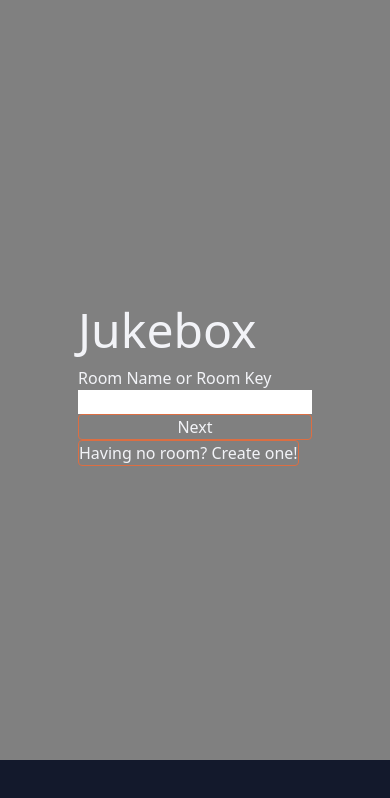
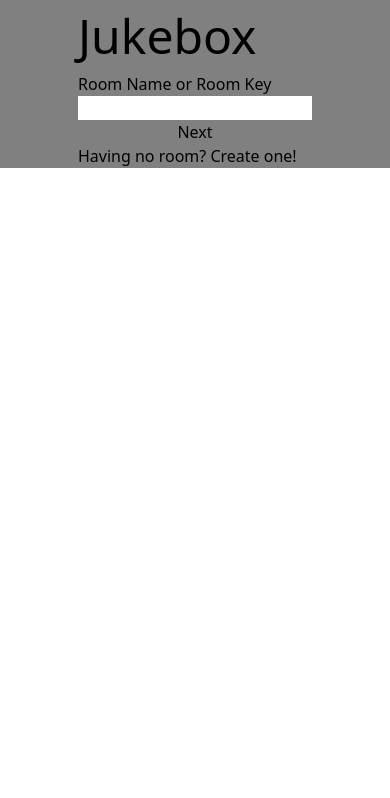
Before and after one commit to G100my/Space-Radio, a Vue app: page /doorscope/1 in a window 390 px wide. Shown: the top 798 px of the page. Built offline with nearby package versions, Linux system fonts and the light colour scheme; no server answers; the database is empty.

Commit message:
update tailwind.config,index.css,move global style to .room

```diff
--- a/src/App.vue
+++ b/src/App.vue
@@ -4,99 +4,10 @@
 <script>
 export default {}
 </script>
-<style lang="scss">
-:root {
-  --primary-dark: #13192c;
-  --secondary-dark: #0c0f1c;
-
-  --primary-light: #f2f3f7;
-  --secondary-light: #ffffff;
-
-  --primary-highlight: #dd6e42;
-  --secondary-highlight: #cf5626;
-
-  --primary-neutral: #4b90c2;
-  --secondary-neutral: #5aa4da;
-
-  --ignore: #c0c0c0;
-
-  --border-radius: 4px;
-  font-size: 16px;
-}
-
-div {
-  &::-webkit-scrollbar {
-    width: 3px;
-  }
-  &::-webkit-scrollbar-thumb {
-    background-color: transparent;
-    border-radius: 6px;
-  }
-}
-div:hover {
-  &::-webkit-scrollbar-thumb {
-    background-color: var(--secondary-neutral);
-  }
-}
-body {
-  margin: 0;
-  font-family: 'Roboto', sans-serif;
-  background-color: var(--primary-dark);
-}
+<style>
+html,
+body,
 main#app {
-  color: var(--primary-light);
-  min-height: 90vh;
-  display: flex;
-  @media (max-width: 768px) {
-    flex-direction: column;
-  }
-  @media (min-width: 768px) {
-    min-height: 100vh;
-  }
-}
-h1,
-h2 {
-  margin: 0;
-}
-h2 {
-  color: var(--primary-neutral);
-  margin-left: 5px;
-}
-p {
-  margin: 0;
-}
-a {
-  color: var(--primary-light);
-  text-decoration: none;
-  text-decoration-color: var(--primary-neutral);
-  &:visited {
-    color: var(--ignore);
-  }
-  &:hover {
-    color: var(--primary-neutral);
-  }
-}
-ul {
-  margin-block: 0;
-  padding-inline-start: 0;
-}
-li {
-  list-style: none;
-}
-button {
-  background-color: inherit;
-  border-radius: var(--border-radius);
-  border: 1px solid var(--primary-highlight);
-  color: var(--primary-light);
-  padding: 4px;
-  display: inline-block;
-  &:focus {
-    outline: none;
-  }
-  svg {
-    height: 16px;
-    width: 16px;
-    vertical-align: middle;
-  }
+  height: 100%;
 }
 </style>
--- a/src/index.css
+++ b/src/index.css
@@ -1,3 +1,12 @@
 @tailwind base;
 @tailwind components;
 @tailwind utilities;
+@layer base {
+  div::-webkit-scrollbar {
+    width: 3px;
+  }
+  div::-webkit-scrollbar-thumb {
+    background-color: transparent;
+    border-radius: 6px;
+  }
+}
--- a/src/views/Room.vue
+++ b/src/views/Room.vue
@@ -199,6 +199,62 @@ export default {
 </script>
 <style lang="scss">
 .room {
+  --primary-dark: #13192c;
+  --secondary-dark: #0c0f1c;
+
+  --primary-light: #f2f3f7;
+  --secondary-light: #ffffff;
+
+  --primary-highlight: #dd6e42;
+  --secondary-highlight: #cf5626;
+
+  --primary-neutral: #4b90c2;
+  --secondary-neutral: #5aa4da;
+
+  --ignore: #c0c0c0;
+
+  --border-radius: 4px;
+  a {
+    color: var(--primary-light);
+    text-decoration: none;
+    text-decoration-color: var(--primary-neutral);
+    &:visited {
+      color: var(--ignore);
+    }
+    &:hover {
+      color: var(--primary-neutral);
+    }
+  }
+  button {
+    background-color: inherit;
+    border-radius: var(--border-radius);
+    border: 1px solid var(--primary-highlight);
+    color: var(--primary-light);
+    &:focus {
+      outline: none;
+    }
+  }
+  svg {
+    height: 16px;
+    width: 16px;
+    vertical-align: middle;
+  }
+  div {
+    &::-webkit-scrollbar {
+      width: 3px;
+    }
+    &::-webkit-scrollbar-thumb {
+      background-color: transparent;
+      border-radius: 6px;
+    }
+  }
+  div:hover {
+    &::-webkit-scrollbar-thumb {
+      background-color: var(--secondary-neutral);
+    }
+  }
+  color: var(--primary-light);
+  background-color: var(--primary-dark);
   overflow: hidden;
   flex: 0;
   @media (min-width: 768px) {
--- a/tailwind.config.js
+++ b/tailwind.config.js
@@ -1,11 +1,41 @@
+// eslint-disable-next-line no-undef
 module.exports = {
-  purge: [],
+  mode: 'jit',
+  purge: ['src/index.css', './src/**/*.{js,jsx,ts,tsx,vue}'],
   darkMode: false, // or 'media' or 'class'
   theme: {
-    extend: {},
+    extend: {
+      screen: {
+        '3xl': '1920px',
+      },
+      colors: {
+        primary: '#FF66D8',
+        secondary: '#1ED760',
+        tertiary: {
+          dark: '#081B50',
+          light: '#374F95',
+        },
+        natural: {
+          accent: '#F8FAFC',
+          disaccent: '#EBF0F3',
+          disable: '#9595A8',
+        },
+        spotify: '#1DB954',
+      },
+      fontSize: {
+        header: ['2.5rem', { letterSpacing: '-0.02rem', lineHeight: 0.92 }],
+        subtitle: ['1.5rem'],
+        body: ['1rem', { lineHeight: 1.4 }],
+        small: ['0.875rem', { letterSpacing: '-0.03rem' }],
+      },
+    },
   },
   variants: {
-    extend: {},
+    extend: {
+      backgroundColor: ['active'],
+      textColor: ['active'],
+      borderColor: ['active'],
+    },
   },
   plugins: [],
 }
```
